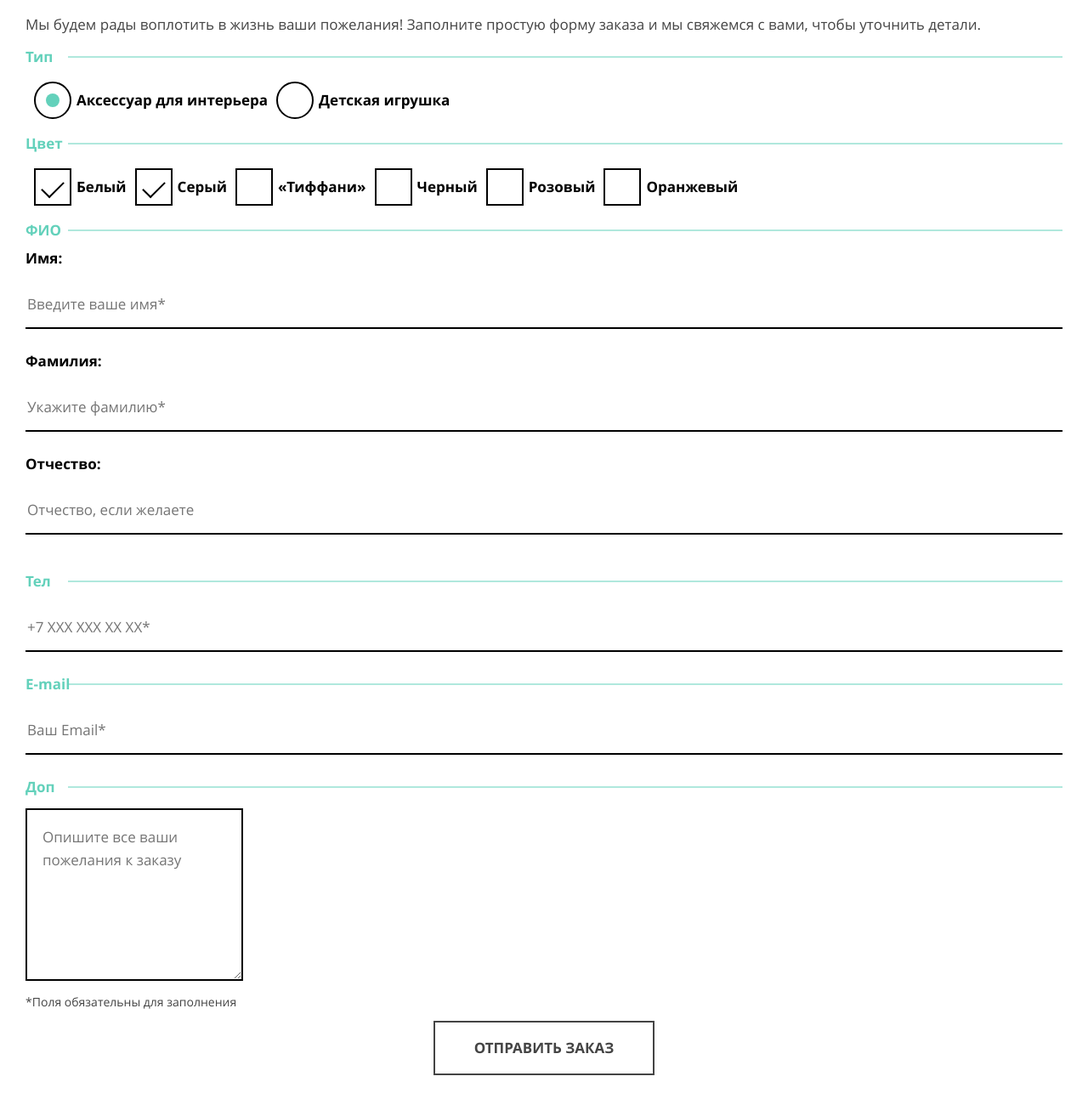
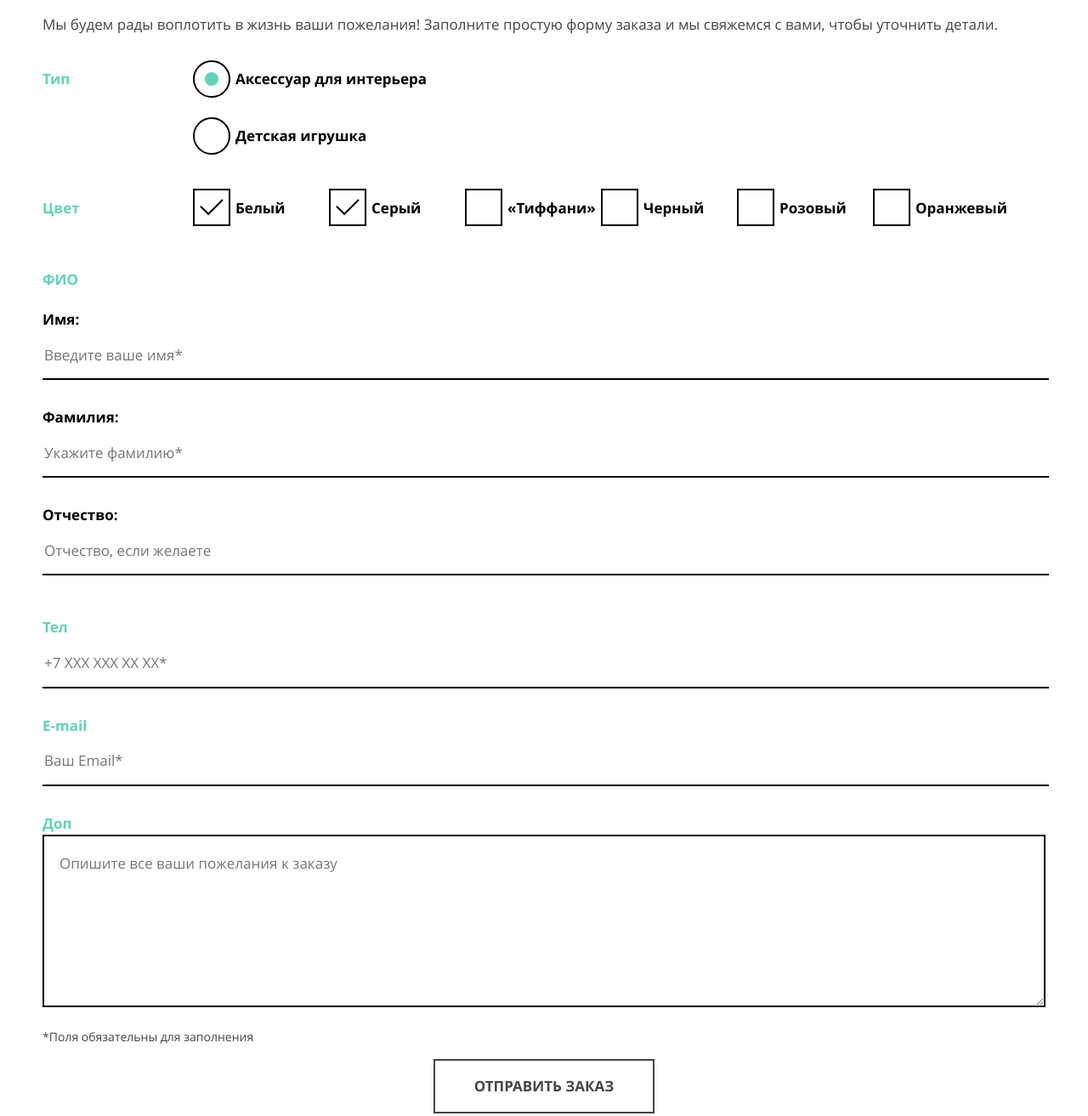
Before and after one commit to dar-ksen/955135-mishka-17, a website: page source/form.html in a window 1280 px wide. Shown: the part 460-1773 px from the top of the page at 85% size. Drawn offline with nearby package versions, Linux system fonts and the light colour scheme; files that its build step writes are made by us from their sources; files whose address does not match are found by name.

Commit message:
Вариант разметки на form.html

```diff
--- a/source/form.html
+++ b/source/form.html
@@ -67,15 +67,21 @@
       <p class="form__desc">Мы будем рады воплотить в жизнь ваши пожелания! Заполните простую форму заказа и мы свяжемся с вами, чтобы уточнить детали.</p>
 
       <fieldset class="form__block">
+        <div class="form__block-wrap">
           <legend class="form__title">Тип</legend>
+          <div class="form__radio-wrap">
             <input class="form__radio-input visually-hidden" type="radio" name="type" value="accessory" id="accessory" checked>
             <label class="form__radio-desc" for="accessory">Аксессуар для интерьера</label>
             <input class="form__radio-input visually-hidden" type="radio" name="type" value="toy" id="toy">
             <label class="form__radio-desc" for="toy">Детская игрушка</label>
+          </div>
+        </div>
       </fieldset>
 
       <fieldset class="form__block">
+        <div class="form__block-wrap">
           <legend class="form__title">Цвет</legend>
+          <div class="form__checkbox-wrap">
             <input class="form__checkbox-input visually-hidden" type="checkbox" name="white" id="color-white" checked>
             <label class="form__checkbox-desc" for="color-white">Белый</label>
             <input class="form__checkbox-input visually-hidden" type="checkbox" name="grey" id="color-grey" checked>
@@ -88,6 +94,8 @@
             <label class="form__checkbox-desc" for="color-pink">Розовый</label>
             <input class="form__checkbox-input visually-hidden" type="checkbox" name="orange" id="color-orange">
             <label class="form__checkbox-desc" for="color-orange">Оранжевый</label>
+          </div>
+        </div>
       </fieldset>
 
       <fieldset class="form__block">
--- a/source/less/blocks/form.less
+++ b/source/less/blocks/form.less
@@ -3,20 +3,16 @@
 }
 
 .form__block {
-  display: flex;
-  flex-wrap: wrap;
-  margin: 0;
-  margin-bottom: 17px;
+  margin: 0 0 17px;
   padding: 0;
   border: none;
 }
 
 .form__title {
   width: 100%;
+  padding: 20px 0;
   position: relative;
-  margin-bottom: 17px;
   font-size: 17px;
-  line-height: 16px;
   font-weight: 700;
   color: @turquoise;
 
@@ -47,10 +43,10 @@
 }
 
 .form__radio-desc {
+  display: block;
   position: relative;
-  padding: 17px 0 17px 60px;
+  padding: 20px 0 20px 60px;
   font-size: 17px;
-  line-height: 18px;
   font-weight: 700;
   color: @black;
 
@@ -83,10 +79,11 @@
 }
 
 .form__checkbox-desc {
+  display: block;
+  width: 100px;
   position: relative;
-  padding: 17px 0 17px 60px;
+  padding: 20px 0 20px 60px;
   font-size: 17px;
-  line-height: 18px;
   font-weight: 700;
   color: @black;
 
@@ -108,7 +105,6 @@
   position: relative;
   margin-bottom: 17px;
   font-size: 17px;
-  line-height: 16px;
   font-weight: 700;
   color: @black;
 }
@@ -123,11 +119,9 @@
 }
 
 .form__feedback {
-  width: 100%;
   position: relative;
   margin-bottom: 17px;
   font-size: 17px;
-  line-height: 16px;
   font-weight: 700;
   color: @turquoise;
 
@@ -144,6 +138,8 @@
 }
 
 .form__textarea {
+  box-sizing: border-box;
+  width: 100%;
   padding: 18px;
   font: inherit;
   border: 2px solid @black;
@@ -151,12 +147,33 @@
 
 .form__info {
   font-size: 14px;
-  line-height: 16px;
 }
 
 .form__btn {
   width: 260px;
-  margin: 0 auto;
-  margin-bottom: 30px;
+  margin: 0 auto 30px;
   padding: 20px 0;
 }
+
+@media (min-width: @tablet-width) {
+  .form {
+    padding: 30px 50px;
+  }
+
+  .form__block-wrap {
+    display: flex;
+  }
+
+  .form__title {
+    width: 167px;
+
+    &::after {
+      content: none;
+    }
+  }
+
+  .form__checkbox-wrap {
+    display: flex;
+    flex-wrap: wrap;
+  }
+}
```
Lines whose indentation alone changed are shown as unchanged.
